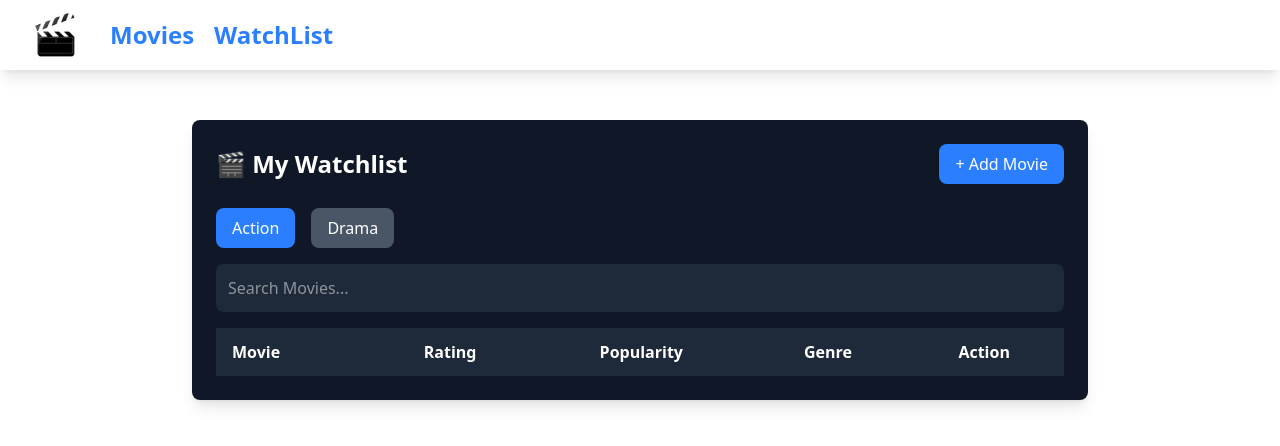
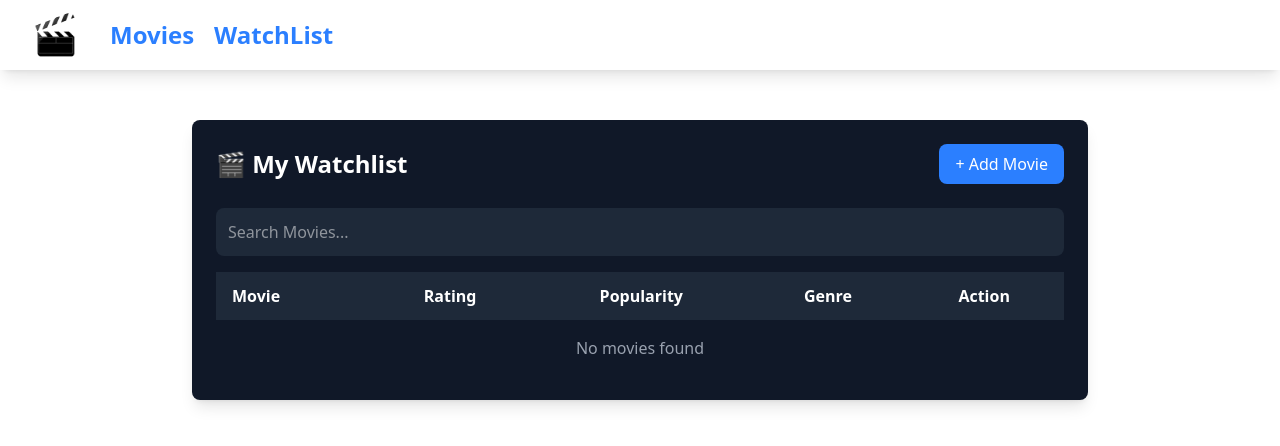
Before and after one commit to TusharWebsite/Movie-Booking-app, a React (Vite) app: page /watchlist in a window 1280 px wide. Shown: the top 446 px of the page. Built offline with nearby package versions, Linux system fonts and the light colour scheme.

Commit message:
update code

```diff
--- a/src/App.jsx
+++ b/src/App.jsx
@@ -4,18 +4,34 @@ import Navbar from "./components/Navbar";
 import { BrowserRouter, Routes, Route } from "react-router-dom";
 import Watchlist from "./components/Watchlist";
 import Banner from "./components/Banner";
-import { useState } from 'react';
+import { useEffect, useState } from "react";
 
 function App() {
   const [watchlist, setWatchlist] = useState([]);
 
   const handleAddToWatchlist = (movie) => {
-    setWatchlist([...watchlist, movie]);
+    const updatedWatchlist = [...watchlist, movie];
+    setWatchlist(updatedWatchlist);
+    localStorage.setItem("movieApp", JSON.stringify(updatedWatchlist)); // Save after updating state
   };
 
   const handleRemoveFromWatchlist = (movie) => {
-    setWatchlist(watchlist.filter((m) => m.id !== movie.id));
+    const updatedWatchlist = watchlist.filter((m) => m.id !== movie.id);
+    setWatchlist(updatedWatchlist);
+    localStorage.setItem("movieApp", JSON.stringify(updatedWatchlist)); // Update local storage
   };
+
+  useEffect(() => {
+    const watchlistLocal = localStorage.getItem("movieApp");
+    if (watchlistLocal) {
+      setWatchlist(JSON.parse(watchlistLocal));
+    }
+  }, []); // Empty dependency array (runs once on mount)
+
+    // Delete Function
+    const handleDelete = (id) => {
+      setWatchlist(watchlist.filter((movie) => movie.id !== id));
+    };
 
   return (
     <BrowserRouter>
@@ -34,7 +50,7 @@ function App() {
             </>
           }
         />
-        <Route path="/watchlist" element={<Watchlist watchlist={watchlist} />} />
+        <Route path="/watchlist" element={<Watchlist watchlist={watchlist} handleDelete={handleDelete} />} />
       </Routes>
     </BrowserRouter>
   );
--- a/src/components/Watchlist.jsx
+++ b/src/components/Watchlist.jsx
@@ -1,7 +1,16 @@
-import React from "react";
+import React, { useState } from "react";
 import { Trash2 } from "lucide-react";
 import { Link } from "react-router-dom";
-const Watchlist = ({ watchlist }) => {
+
+const Watchlist = ({ watchlist, handleDelete }) => {
+  const [searchQuery, setSearchQuery] = useState("");
+
+  // Filtered Movies based on search
+  const filteredMovies = watchlist.filter((movie) =>
+    movie.original_title.toLowerCase().includes(searchQuery.toLowerCase())
+  );
+
+
   return (
     <div className="max-w-4xl mx-auto p-6 bg-gray-900 text-white rounded-lg shadow-lg mt-[50px]">
       {/* Header */}
@@ -14,21 +23,13 @@ const Watchlist = ({ watchlist }) => {
         </Link>
       </div>
 
-      {/* Genre Buttons */}
-      <div className="flex gap-4 mb-4">
-        <button className="px-4 py-2 bg-blue-500 text-white rounded-lg hover:bg-blue-600 transition">
-          Action
-        </button>
-        <button className="px-4 py-2 bg-gray-600 text-white rounded-lg hover:bg-gray-700 transition">
-          Drama
-        </button>
-      </div>
-
       {/* Search Bar */}
       <div className="mb-4">
         <input
           type="text"
           placeholder="Search Movies..."
+          value={searchQuery}
+          onChange={(e) => setSearchQuery(e.target.value)}
           className="w-full p-3 bg-gray-800 text-white rounded-lg focus:outline-none focus:ring-2 focus:ring-blue-500"
         />
       </div>
@@ -46,7 +47,8 @@ const Watchlist = ({ watchlist }) => {
             </tr>
           </thead>
           <tbody>
-            {watchlist.map((movie) => (
+            {filteredMovies.length > 0 ? (
+              filteredMovies.map((movie) => (
                 <tr
                   key={movie.id}
                   className="border-b border-gray-700 hover:bg-gray-800 transition"
@@ -63,12 +65,22 @@ const Watchlist = ({ watchlist }) => {
                   <td className="text-center">{movie.popularity}</td>
                   <td className="text-center">{movie.genre_ids?.[0]}</td>
                   <td className="text-center">
-                  <button className="text-red-500 hover:text-red-600 transition">
+                    <button
+                      className="text-red-500 hover:text-red-600 transition"
+                      onClick={() => handleDelete(movie.id)}
+                    >
                       <Trash2 size={20} />
                     </button>
                   </td>
                 </tr>
-            ))}
+              ))
+            ) : (
+              <tr>
+                <td colSpan="5" className="text-center py-4 text-gray-400">
+                  No movies found
+                </td>
+              </tr>
+            )}
           </tbody>
         </table>
       </div>
```
Lines whose indentation alone changed are shown as unchanged.
